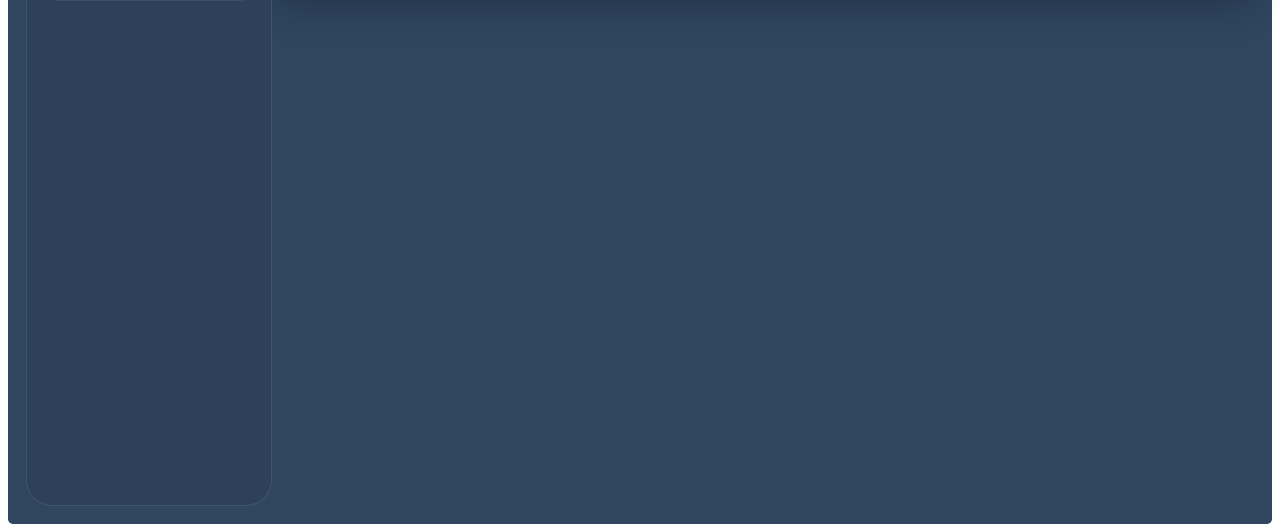
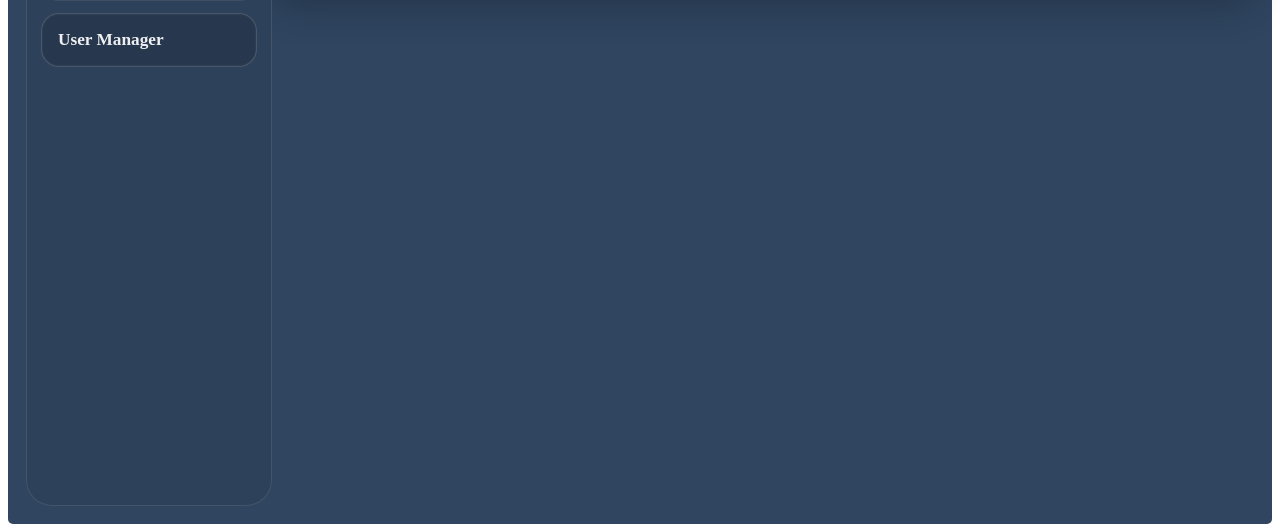
Before and after one commit to AdminPromoflow/Promoflow_v1, a PHP site: page /view/overview/index.php in a window 1280 px wide. Shown: the part 436-968 px from the top of the page. Run offline with PHP 8.4, Linux system fonts and the light colour scheme; data that the repository does not hold is empty.

Commit message:
“…”

```diff
--- a/view/global/section_sidebar_navigation/section_sidebar_navigation.php
+++ b/view/global/section_sidebar_navigation/section_sidebar_navigation.php
@@ -25,9 +25,7 @@
 
   <!-- Menu -->
   <div class="sidebar-left-menu">
-    <!-- <div class="sidebar-left-menu-item is-active">
-      <h3>Overview</h3>
-    </div> -->
+
 
     <div class="sidebar-left-menu-item has-sub is-open">
       <h3>Messages</h3>
@@ -55,6 +53,9 @@
         <span class="sidebar-chev">▴</span>
       </div> -->
     </div>
+    <div class="sidebar-left-menu-item is-active">
+      <h3>User Manager</h3>
+    </div>
 
     <!-- Subcontainer ejemplo (para Orders) -->
     <!-- <div class="sidebar-left-subcontainer is-open">
```
